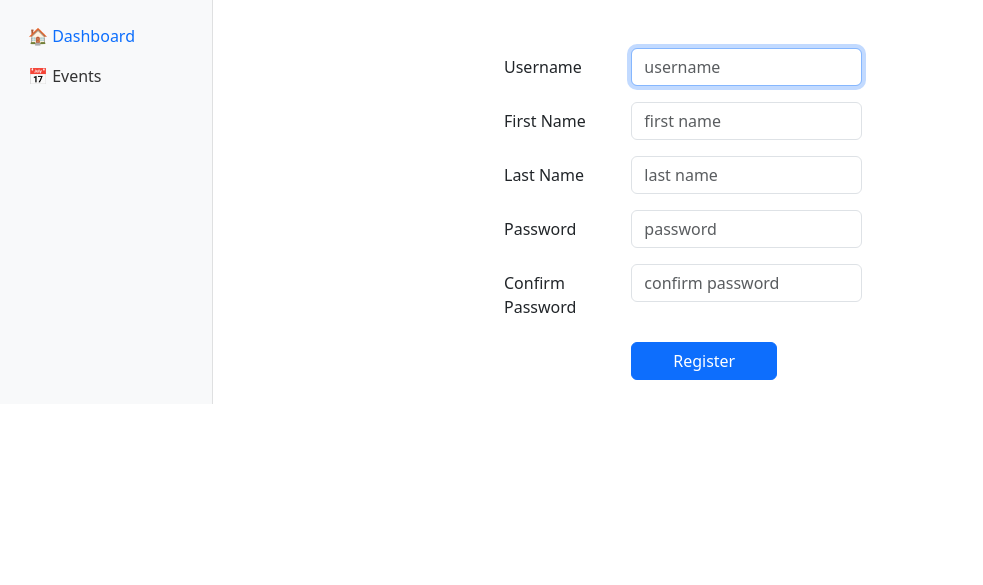
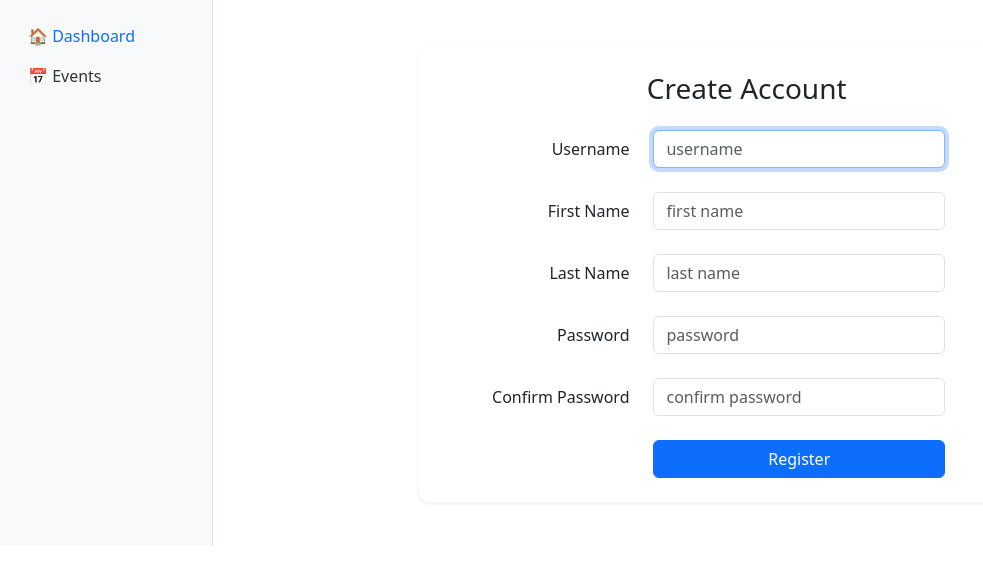
Before and after one commit to dynamiqzone/Community_Manager, a Flask app: page /register in a window 1280 px wide. Shown: the part 56-641 px from the top of the page, without its empty margins (0-983 px from the left). Run offline with Flask 3, Linux system fonts and the light colour scheme.

Commit message:
Addes card and fix positions

```diff
--- a/templates/register.html
+++ b/templates/register.html
@@ -3,45 +3,48 @@
 {% block main %}
 <div class="container mt-4">
   <div class="row justify-content-center">
-    <div class="col-md-8 col-lg-6">
+    <div class="col-md-8 col-lg-8">
+      <div class="card shadow-sm">
+        <div class="card-body p-4">
+          <h3 class="card-title text-center mb-4">Create Account</h3>
           <form action="/register" method="post">
-        <div class="row mb-3">
-          <label class="col-sm-3 col-form-label">Username</label>
+            <div class="row mb-4">
+              <label class="col-sm-4 col-form-label text-sm-end">Username</label>
               <div class="col-sm-6">
-            <input type="text" autocomplete="off" autofocus placeholder="username" name="username" class="form-control"
-              required>
+                <input type="text" autocomplete="off" autofocus placeholder="username" name="username"
+                  class="form-control" required>
               </div>
             </div>
-        <div class="row mb-3">
-          <label class="col-sm-3 col-form-label">First Name</label>
+            <div class="row mb-4">
+              <label class="col-sm-4 col-form-label text-sm-end">First Name</label>
               <div class="col-sm-6">
                 <input type="text" autocomplete="off" placeholder="first name" name="first_name" class="form-control"
                   required>
               </div>
             </div>
-        <div class="row mb-3">
-          <label class="col-sm-3 col-form-label">Last Name</label>
+            <div class="row mb-4">
+              <label class="col-sm-4 col-form-label text-sm-end">Last Name</label>
               <div class="col-sm-6">
                 <input type="text" autocomplete="off" placeholder="last name" name="last_name" class="form-control"
                   required>
               </div>
             </div>
-        <div class="row mb-3">
-          <label class="col-sm-3 col-form-label">Password</label>
+            <div class="row mb-4">
+              <label class="col-sm-4 col-form-label text-sm-end">Password</label>
               <div class="col-sm-6">
                 <input type="password" autocomplete="off" placeholder="password" name="password" class="form-control"
                   required>
               </div>
             </div>
-        <div class="row mb-3">
-          <label class="col-sm-3 col-form-label">Confirm Password</label>
+            <div class="row mb-4">
+              <label class="col-sm-4 col-form-label text-sm-end">Confirm Password</label>
               <div class="col-sm-6">
                 <input type="password" autocomplete="off" placeholder="confirm password" name="confirm_password"
                   class="form-control" required>
               </div>
             </div>
             <div class="row">
-          <div class="col-sm-4 offset-sm-3">
+              <div class="col-sm-6 offset-sm-4">
                 <button type="submit" class="btn btn-primary w-100">Register</button>
               </div>
             </div>
@@ -49,4 +52,6 @@
         </div>
       </div>
     </div>
+  </div>
+</div>
 {% endblock %}
```
Lines whose indentation alone changed are shown as unchanged.
